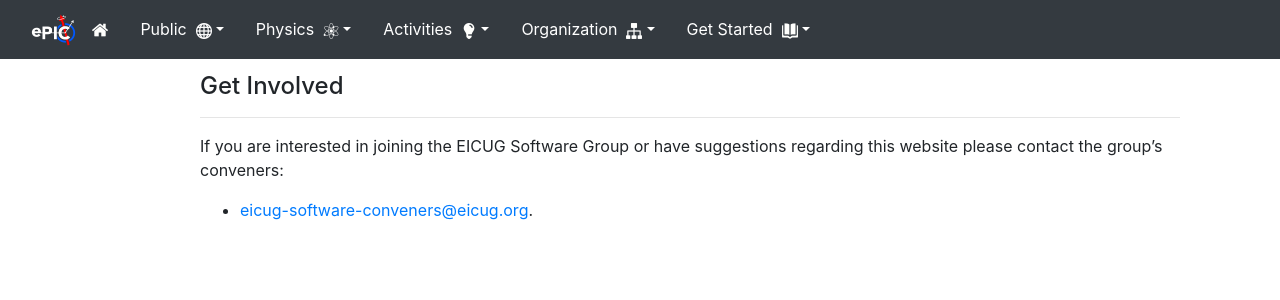
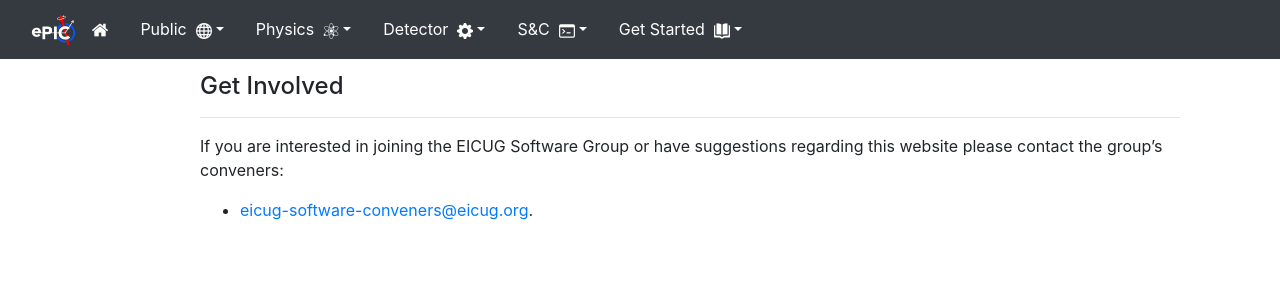
Before and after one commit to eic/epic.github.io, a Jekyll site: the page built from _sc/join.md, in a window 1280 px wide. Shown: the top 300 px of the page. Built offline with Jekyll 4.4.1, drawn with Linux system fonts in a browser that asks for light colours; nearby versions of some CDN libraries.

Commit message:
renamed two more major sections, added proper icons

```diff
--- a/_config.yml
+++ b/_config.yml
@@ -40,7 +40,7 @@ public_icon: /assets/images/site/icons/geography-32.png
 physics_icon: /assets/images/site/icons/atomic-32.png
 
 software_icon: /assets/images/site/icons/console-32.png
-resources_icon: /assets/images/site/icons/cog-32.png
+detector_icon: /assets/images/site/icons/cog-32.png
 #activities_icon: /assets/images/site/icons/today-32.png
 activities_icon: /assets/images/site/icons/light-bulb-5-32.png
 organization_icon: /assets/images/site/icons/flow-chart-32.png
@@ -64,12 +64,12 @@ collections:
   physics:
     output: true
     permalink: /physics/:title.html
-  activities:
+  detector:
     output: true
-    permalink: /activities/:title.html
-  organization:
+    permalink: /detector/:title.html
+  sc:
     output: true
-    permalink: /organization/:title.html
+    permalink: /sc/:title.html
   documentation:
     output: true
     permalink: /documentation/:title.html
--- a/_includes/layouts/autodrop_data.md
+++ b/_includes/layouts/autodrop_data.md
@@ -2,8 +2,8 @@
 
 {% when "public" %}      {% assign theCollection=site.public %}    {% assign icon=site.public_icon %}
 {% when "physics" %}     {% assign theCollection=site.physics %}   {% assign icon=site.physics_icon %}
-{% when "activities" %}  {% assign theCollection=site.activities %}  {% assign icon=site.activities_icon %}
-{% when "organization" %}{% assign theCollection=site.organization %}{% assign icon=site.organization_icon %}
+{% when "detector" %}    {% assign theCollection=site.detector %}  {% assign icon=site.detector_icon %}
+{% when "sc" %}          {% assign theCollection=site.sc %}        {% assign icon=site.software_icon %}
 {% when "documentation" %}{% assign theCollection=site.documentation %}{% assign icon=site.documentation_icon %}
 {% when "about" %}       {% assign theCollection=site.about %}            {% assign icon=site.about_icon %}
 
```
Also changed, not shown: _data/menus.yml (+4 -4 lines), _detector/eoi.md (renamed from _activities/eoi.md), _detector/overview.md (renamed from _activities/overview.md), _detector/principles.md (renamed from _activities/principles.md), _detector/ucd.md (renamed from _activities/ucd.md), _sc/charge.md (renamed from _organization/charge.md), _sc/communication.md (renamed from _organization/communication.md), _sc/core.md (renamed from _organization/core.md), _sc/events.md (renamed from _organization/events.md), _sc/join.md (renamed from _organization/join.md), _sc/swg.md (renamed from _organization/swg.md).
